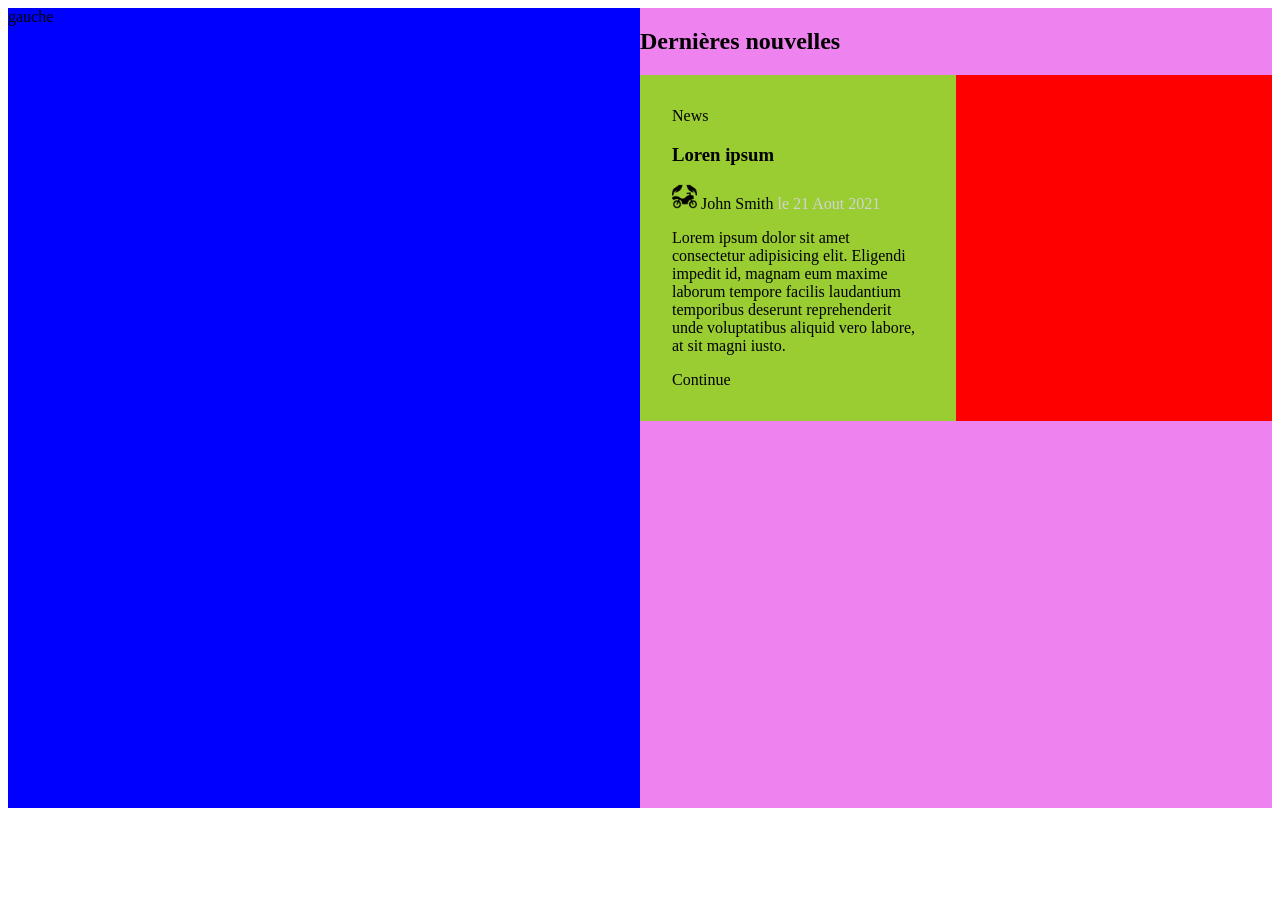
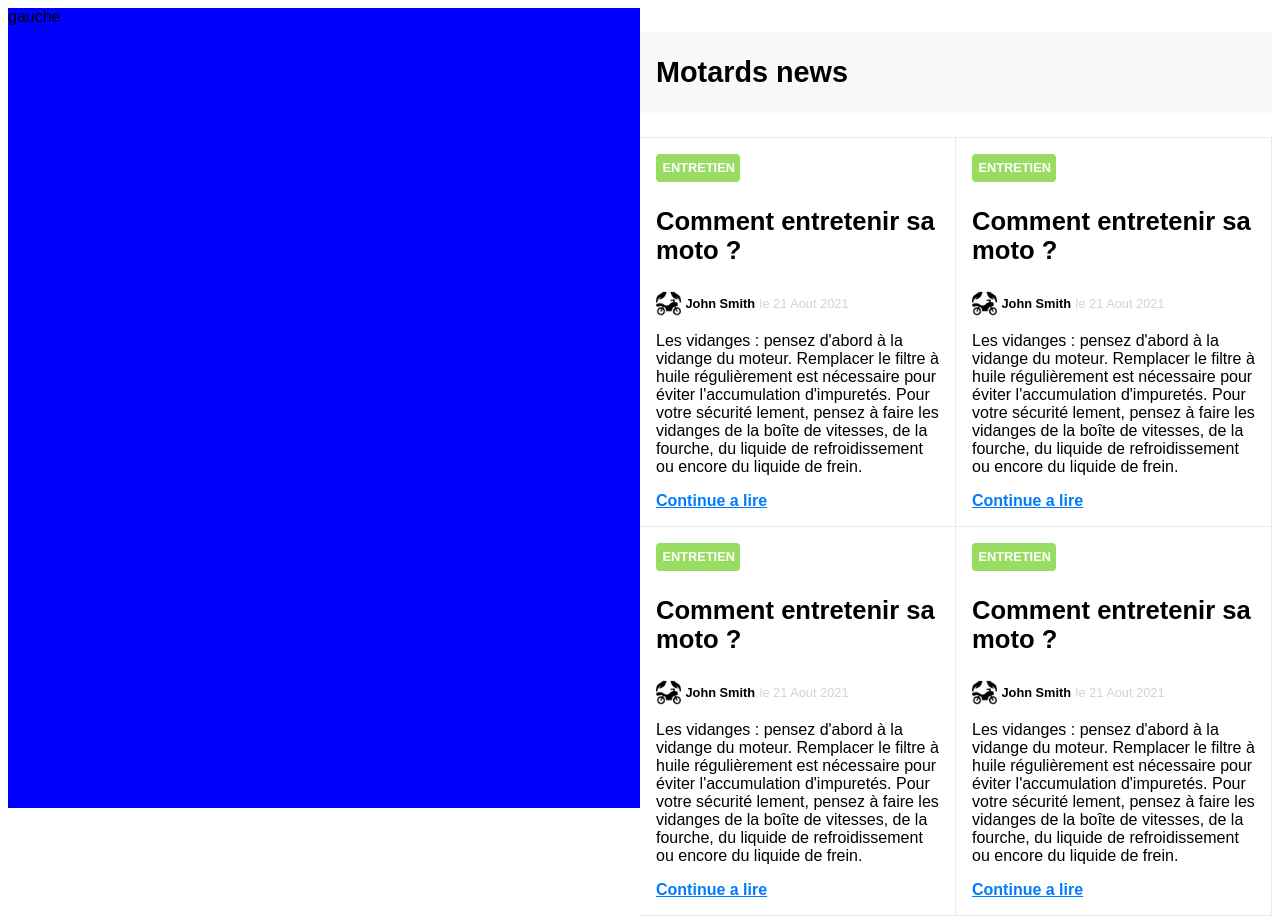
Before and after one commit to joseduard/Bikers, a plain HTML site: page html/index.html in a window 1280 px wide. Before the commit the page ends 816 px from the top, so only its background shows below. Drawn offline with Linux system fonts and the light colour scheme.

Commit message:
creation of first article

```diff
--- a/css/styles.css
+++ b/css/styles.css
@@ -1,5 +1,5 @@
-html, body {
-    /* height: 100%; */
+body {
+    font-family: sans-serif;
 }
 
 .container {
@@ -14,52 +14,97 @@ html, body {
     background-color: blue;
 
 }
+
 .container__right {
     width: 50%;
     height: 100vh;
-    background-color: violet;
+
 }
+
+.news--title {
+    font-weight: bold;
+    font-size: 1.8rem;
+    padding:1.5rem 1rem;
+    background-color: #f9f9f9;
+}
+
 .articles {
-    background-color: red;
+
     display: flex;
     /* autorise le retour a la ligne des éléments qui dépassent */
     flex-wrap: wrap;
+    border-bottom: 1px solid #eaeaea;
 }
 
 .article {
-    background-color: yellowgreen;
+    background-color: white;
     width: 50%;
-    padding: 2rem;
+    padding: 1rem;
     box-sizing: border-box;
+    border: 1px solid #eaeaea;
+    border-left: none;
+    border-bottom: none;
+    /* nos items prennent 50% de la largeur du parent. */
+    display: flex;
+    flex-direction: column;
+    justify-content: space-between;
 }
 
 .article__category {
+    text-transform: uppercase;
+    color: white;
+    font-weight: bold;
+    padding: 0.4rem;
+    border-radius: 4px;
+    font-size: 0.8rem;
+    text-align: center;
+
 
 }
 
+.article__category--maintenance {
+    background-color: #98DC62;
+    width: 25%;
+}
+
+.article__category--news {
+    background-color: #0766F0;
+}
+
+.article__category--motoweek {
+    background-color: #DC5E53;
+}
+
 .article__title {
+    font-weight: bold;
+    font-size: 1.6rem;
 
 }
 
-.article__info {
-
-}
+.article__info {}
 
 .article__info__picture {
     width: 25px;
     height: 25px;
+    vertical-align: middle;
 
 }
-.artcle__info__author {
+
+.article__info__author {
     font-weight: bold;
+    font-size: 0.8rem;
 }
 
 .article__info__date {
-    color: lightgray
+    color: lightgray;
+    font-size: 0.8rem;
 }
-.article__content {
 
+.article__content {}
+
+.article__read {
+    font-weight: bold;
+    color:#007bff;
+    text-decoration: underline ;
+    cursor: pointer;
 }
-.article__read {
-
-}
--- a/html/index.html
+++ b/html/index.html
@@ -14,24 +14,87 @@
             gauche
         </div>
         <div class="container__right">
-            <h2>Dernières nouvelles</h2>
+            <h2 class="news--title">Motards news</h2>
             <div class="articles">
                 <article class="article">
-                    <span class="article__category">News</span>
-                    <h3 class="article__title">Loren ipsum</h3>
+                    <span class="article__category article__category--maintenance">Entretien</span>
+                    <h3 class="article__title">Comment entretenir sa moto ?</h3>
                     <div class="article__info">
                         <img class="article__info__picture" src="/moto.png" />
                         <span class="article__info__author">John Smith</span>
                         <span class="article__info__date">le 21 Aout 2021</span>
                     </div>
                     <p class="article__content">
-                        Lorem ipsum dolor sit amet consectetur adipisicing elit.
-                        Eligendi impedit id, magnam eum maxime laborum tempore
-                        facilis laudantium temporibus deserunt reprehenderit
-                        unde voluptatibus aliquid vero labore, at sit magni
-                        iusto.
+
+                        Les vidanges : pensez d'abord à la vidange du moteur.
+                        Remplacer le filtre à huile régulièrement est nécessaire
+                        pour éviter l'accumulation d'impuretés. Pour votre sécurité
+                        lement, pensez à faire les vidanges de la boîte de vitesses,
+                        de la fourche, du liquide de refroidissement ou encore du
+                        liquide de frein.
                     </p>
-                    <a class="article__read"> Continue</a>
+                    <a class="article__read"> Continue a lire</a>
+                    <!-- https://www.lelynx.fr/assurance-moto/couverture/contrat/obligations/entretien/ -->
+                </article>
+                <article class="article">
+                    <span class="article__category article__category--maintenance">Entretien</span>
+                    <h3 class="article__title">Comment entretenir sa moto ?</h3>
+                    <div class="article__info">
+                        <img class="article__info__picture" src="/moto.png" />
+                        <span class="article__info__author">John Smith</span>
+                        <span class="article__info__date">le 21 Aout 2021</span>
+                    </div>
+                    <p class="article__content">
+
+                        Les vidanges : pensez d'abord à la vidange du moteur.
+                        Remplacer le filtre à huile régulièrement est nécessaire
+                        pour éviter l'accumulation d'impuretés. Pour votre sécurité
+                        lement, pensez à faire les vidanges de la boîte de vitesses,
+                        de la fourche, du liquide de refroidissement ou encore du
+                        liquide de frein.
+                    </p>
+                    <a class="article__read"> Continue a lire</a>
+                    <!-- https://www.lelynx.fr/assurance-moto/couverture/contrat/obligations/entretien/ -->
+                </article>
+                <article class="article">
+                    <span class="article__category article__category--maintenance">Entretien</span>
+                    <h3 class="article__title">Comment entretenir sa moto ?</h3>
+                    <div class="article__info">
+                        <img class="article__info__picture" src="/moto.png" />
+                        <span class="article__info__author">John Smith</span>
+                        <span class="article__info__date">le 21 Aout 2021</span>
+                    </div>
+                    <p class="article__content">
+
+                        Les vidanges : pensez d'abord à la vidange du moteur.
+                        Remplacer le filtre à huile régulièrement est nécessaire
+                        pour éviter l'accumulation d'impuretés. Pour votre sécurité
+                        lement, pensez à faire les vidanges de la boîte de vitesses,
+                        de la fourche, du liquide de refroidissement ou encore du
+                        liquide de frein.
+                    </p>
+                    <a class="article__read"> Continue a lire</a>
+                    <!-- https://www.lelynx.fr/assurance-moto/couverture/contrat/obligations/entretien/ -->
+                </article>
+                <article class="article">
+                    <span class="article__category article__category--maintenance">Entretien</span>
+                    <h3 class="article__title">Comment entretenir sa moto ?</h3>
+                    <div class="article__info">
+                        <img class="article__info__picture" src="/moto.png" />
+                        <span class="article__info__author">John Smith</span>
+                        <span class="article__info__date">le 21 Aout 2021</span>
+                    </div>
+                    <p class="article__content">
+
+                        Les vidanges : pensez d'abord à la vidange du moteur.
+                        Remplacer le filtre à huile régulièrement est nécessaire
+                        pour éviter l'accumulation d'impuretés. Pour votre sécurité
+                        lement, pensez à faire les vidanges de la boîte de vitesses,
+                        de la fourche, du liquide de refroidissement ou encore du
+                        liquide de frein.
+                    </p>
+                    <a class="article__read"> Continue a lire</a>
+                    <!-- https://www.lelynx.fr/assurance-moto/couverture/contrat/obligations/entretien/ -->
                 </article>
 
             </div>
```
